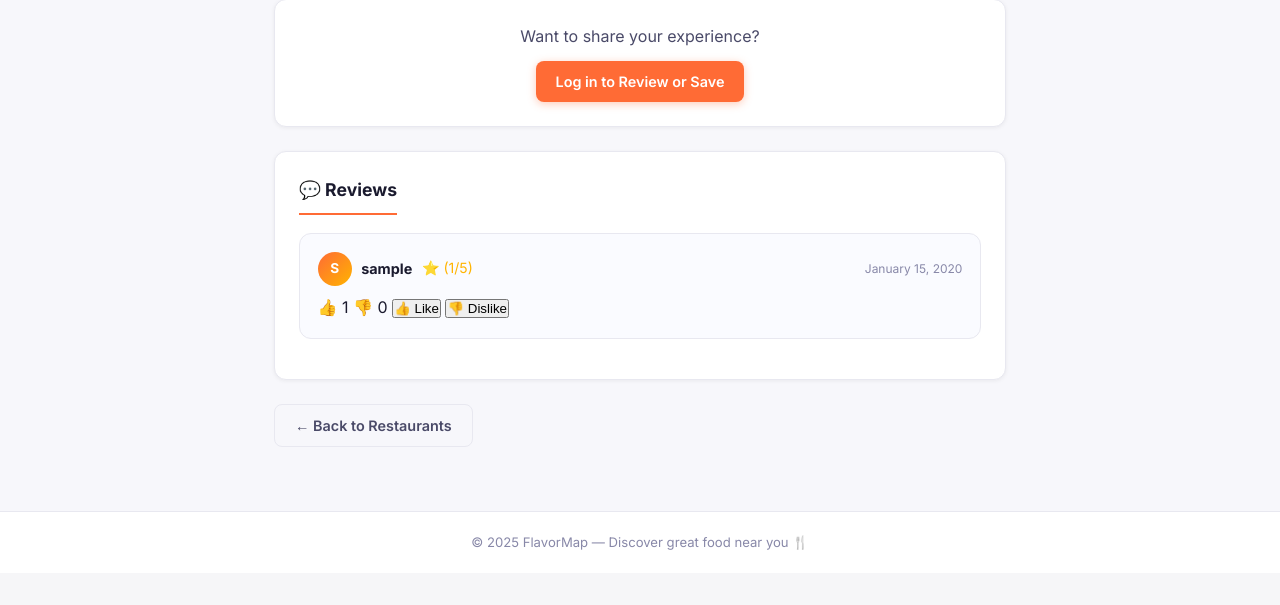
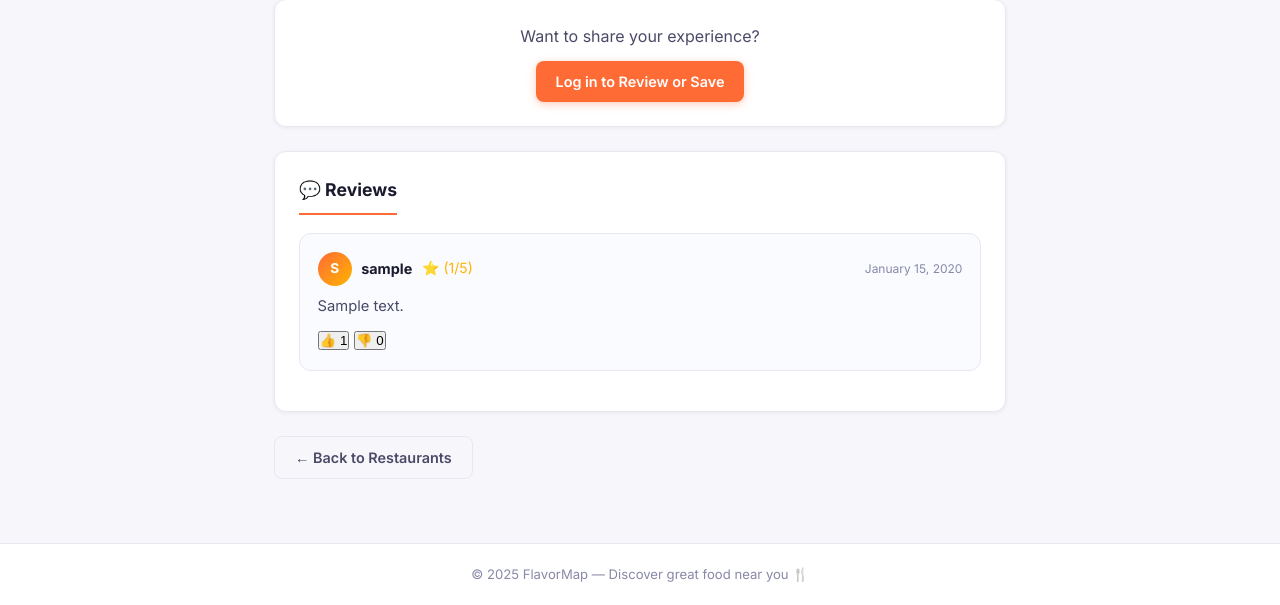
Before and after one commit to beyz100/FlavorMap-Project, a Django app: page /restaurants/1/ in a window 1280 px wide. Shown: the part 1776-2381 px from the top of the page. Before the commit the page ends 2326 px from the top, so only its background shows below. Run offline with Django 5.2, Linux system fonts and the light colour scheme; tables that the repository leaves empty hold one stand-in row (values such as "Sample post"); grey boxes marked "Sample" are stand-in pictures.

Commit message:
fixed comment section and put like/dislike counts directly into reaction buttons

```diff
--- a/restaurants/templates/restaurants/detail.html
+++ b/restaurants/templates/restaurants/detail.html
@@ -233,23 +233,17 @@
         <span class="review-date">{{ review.created_at|date:"F d, Y" }}</span>
       </div>
 
+      <p class="review-comment">{{ review.comment }}</p>
+
       <div class="review-like-box" style="margin-top:0.5rem;">
-  <span>
-    <span>
-  👍 {{ review.like_count }}
-  👎 {{ review.dislike_count }}
-</span>
-
-  </span>
-
   <form action="{% url 'restaurants:toggle_review_like' review.id %}" method="POST" style="display:inline;">
       {% csrf_token %}
-      <button type="submit" name="action" value="like">👍 Like</button>
+      <button type="submit" name="action" value="like" class="reaction-btn" aria-label="Like">👍 {{ review.like_count }}</button>
   </form>
 
   <form action="{% url 'restaurants:toggle_review_like' review.id %}" method="POST" style="display:inline;">
       {% csrf_token %}
-      <button type="submit" name="action" value="dislike">👎 Dislike</button>
+      <button type="submit" name="action" value="dislike" class="reaction-btn" aria-label="Dislike">👎 {{ review.dislike_count }}</button>
   </form>
 </div>
 
```
